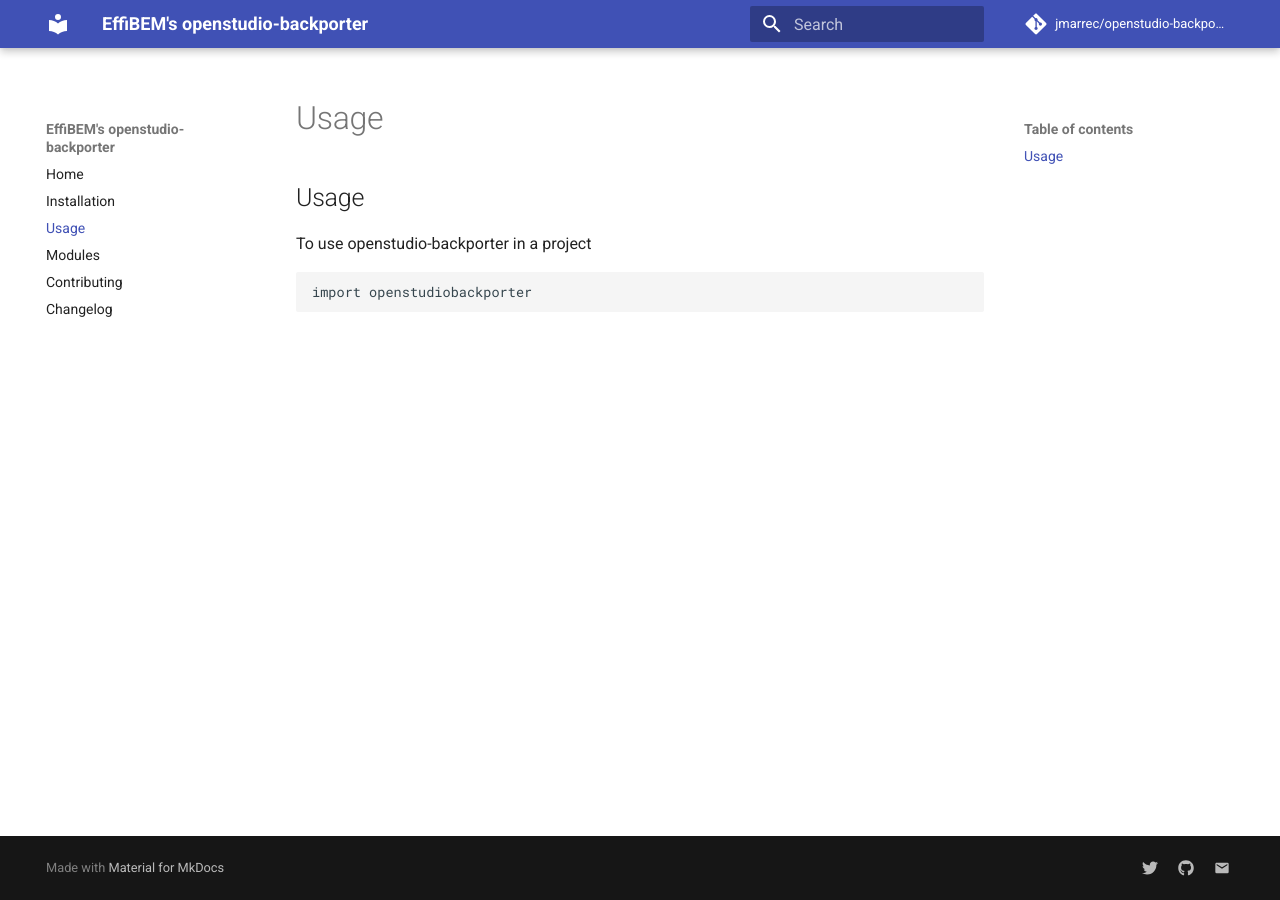
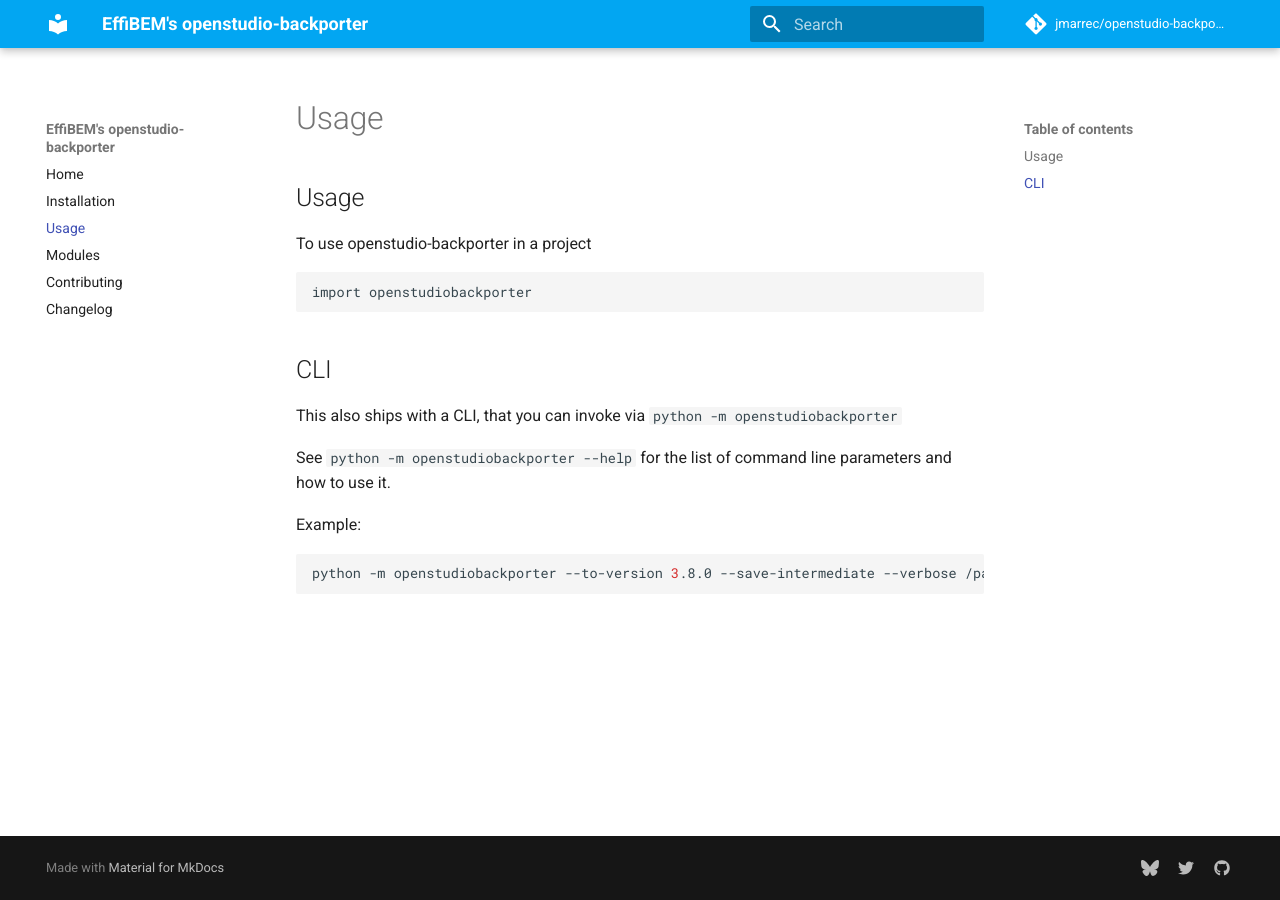
Before and after one commit to jmarrec/openstudio-backporter, an MkDocs documentation site: the page built from docs/usage.md, in a window 1280 px wide. Built offline with MkDocs 1.6.1 and Material for MkDocs 9.7.7, drawn with Linux system fonts in a browser that asks for light colours; comment, search, counter and statistics services are not loaded.

Commit message:
Tweak docs

````diff
--- a/docs/usage.md
+++ b/docs/usage.md
@@ -5,3 +5,15 @@ To use openstudio-backporter in a project
 ```
 import openstudiobackporter
 ```
+
+# CLI
+
+This also ships with a CLI, that you can invoke via `python -m openstudiobackporter`
+
+See `python -m openstudiobackporter --help` for the list of command line parameters and how to use it.
+
+Example:
+
+```shell
+python -m openstudiobackporter --to-version 3.8.0 --save-intermediate --verbose /path/to/model3_10_0.osm
+```
--- a/mkdocs.yml
+++ b/mkdocs.yml
@@ -16,16 +16,16 @@ theme:
   #logo: assets/logo.png
   palette:
     scheme: preference
-    primary: indigo
-    accent: indigo
+    primary: light blue
+    accent: deep orange
   features:
     - navigation.indexes
     - navigation.instant
     - navigation.tabs.sticky
 markdown_extensions:
   - pymdownx.emoji:
-      emoji_index: !!python/name:materialx.emoji.twemoji
-      emoji_generator: !!python/name:materialx.emoji.to_svg
+      emoji_index: !!python/name:material.extensions.emoji.twemoji
+      emoji_generator: !!python/name:material.extensions.emoji.to_svg
   - pymdownx.critic
   - pymdownx.caret
   - pymdownx.mark
@@ -43,17 +43,28 @@ markdown_extensions:
   - toc:
       baselevel: 2
       permalink: true
-      slugify: !!python/name:pymdownx.slugs.uslugify
+      slugify: !!python/object/apply:pymdownx.slugs.slugify {}
   - meta
 plugins:
   - include-markdown
   - search:
       lang: en
   - mkdocstrings:
-      watch:
-        - openstudio-backporter
+      handlers:
+        python:
+          paths:
+            - openstudiobackporter
+          options:
+            show_source: true
+            show_signature: true
+            show_signature_annotations: true
+            separate_signature: false
 extra:
   social:
+    - icon: fontawesome/brands/bluesky
+      # replace with your own bluesky link below
+      link: https://bsky.app/profile/julienmarrec.bsky.social
+      name: Bluesky
     - icon: fontawesome/brands/twitter
       # replace with your own tweet link below
       link: https://twitter.com/MarrecJulien
@@ -61,11 +72,3 @@ extra:
     - icon: fontawesome/brands/github
       link: https://github.com/jmarrec/openstudio-backporter
       name: Github
-    - icon: material/email
-      link: "mailto:contact@effibem.com"
-  # to enable disqus, uncomment the following and put your disqus id below
-  # disqus: disqus_id
-# uncomment the following and put your google tracking id below to enable GA
-#google_analytics:
-  #- UA-xxx
-  #- auto
--- a/pyproject.toml
+++ b/pyproject.toml
@@ -13,7 +13,7 @@ classifiers=[
     'License :: OSI Approved :: MIT License',
     'Natural Language :: English',
     'Programming Language :: Python :: 3',
-    'Programming Language :: Python :: 3.9',
+    'Programming Language :: Python :: 3.12',
 ]
 packages = [
     { include = "openstudiobackporter" },
````
Also changed, not shown: README.md (+1 -0 lines), docs/api.md (+9 -0 lines), docs/installation.md (+5 -2 lines), 2 other files.
